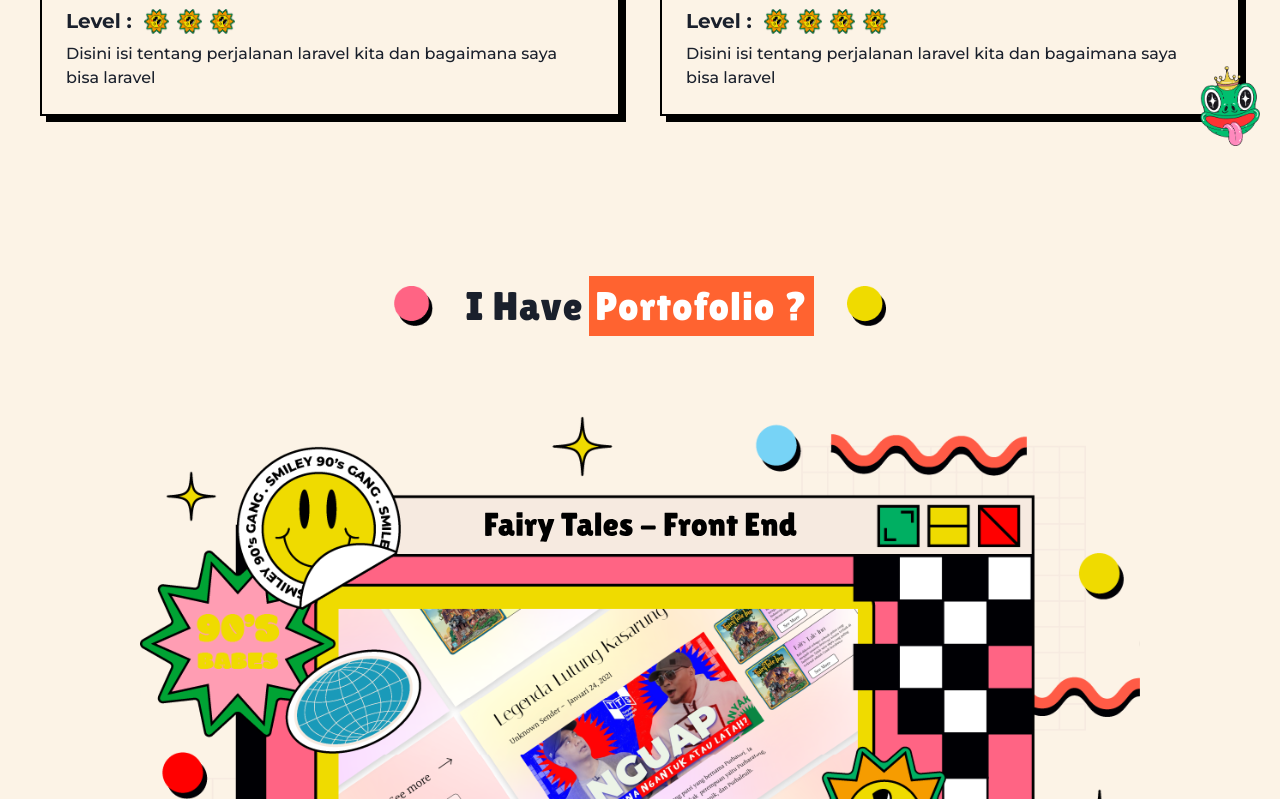
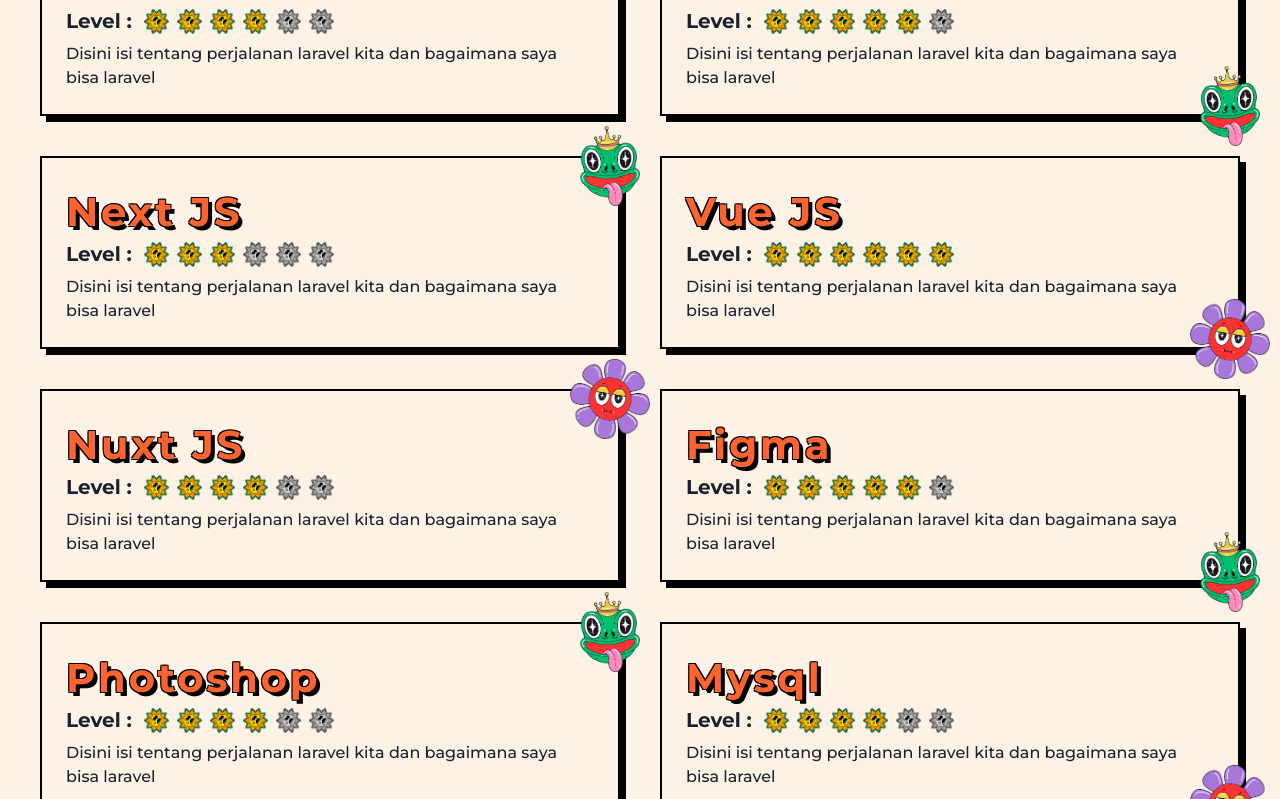
Before and after one commit to rogersovich/cv-react-js, a React (Create React App) app: page / in a window 1280 px wide. Shown: the part 1181-1980 px from the top of the page. Built offline with nearby package versions, Linux system fonts and the light colour scheme.

Commit message:
edit skilll data

```diff
--- a/src/backend/skill.js
+++ b/src/backend/skill.js
@@ -1,13 +1,54 @@
+import Bunga from "assets/images/bunga.png"
+import Kodok from "assets/images/kodok.png"
+
 const SkillAPI = [
   {
     name: "Laravel",
-    level: 3,
-    desc: 'Disini isi tentang perjalanan laravel kita dan bagaimana saya bisa laravel'
+    level: 4,
+    desc: 'Disini isi tentang perjalanan laravel kita dan bagaimana saya bisa laravel',
+    image: Bunga
   },
   {
     name: "React JS",
+    level: 5,
+    desc: 'Disini isi tentang perjalanan laravel kita dan bagaimana saya bisa laravel',
+    image: Kodok
+  },
+  {
+    name: "Next JS",
+    level: 3,
+    desc: 'Disini isi tentang perjalanan laravel kita dan bagaimana saya bisa laravel',
+    image: Kodok
+  },
+  {
+    name: "Vue JS",
+    level: 6,
+    desc: 'Disini isi tentang perjalanan laravel kita dan bagaimana saya bisa laravel',
+    image: Bunga
+  },
+  {
+    name: "Nuxt JS",
     level: 4,
-    desc: 'Disini isi tentang perjalanan laravel kita dan bagaimana saya bisa laravel'
+    desc: 'Disini isi tentang perjalanan laravel kita dan bagaimana saya bisa laravel',
+    image: Bunga
+  },
+  {
+    name: "Figma",
+    level: 5,
+    desc: 'Disini isi tentang perjalanan laravel kita dan bagaimana saya bisa laravel',
+    image: Kodok
+  },
+  {
+    name: "Photoshop",
+    level: 4,
+    desc: 'Disini isi tentang perjalanan laravel kita dan bagaimana saya bisa laravel',
+    image: Kodok
+  },
+  {
+    name: "Mysql",
+    level: 4,
+    desc: 'Disini isi tentang perjalanan laravel kita dan bagaimana saya bisa laravel',
+    image: Bunga
   },
 ]
 
--- a/src/components/SkillSection.jsx
+++ b/src/components/SkillSection.jsx
@@ -2,8 +2,6 @@
 import CirclePink from "assets/images/circle-pink.png"
 import CircleYellow from "assets/images/circle-yellow.png"
 import Bintang from "assets/images/bintang.png"
-import Bunga from "assets/images/bunga.png"
-import Kodok from "assets/images/kodok.png"
 import SkillAPI from "backend/skill"
 import { useOutletContext } from "react-router-dom"
 
@@ -56,13 +54,16 @@
                     <div className="fc tw-gap-3 tw-mb-2">
                       <div className="subtitle-skill">Level :</div>
                       <div className="fcc tw-gap-2">
-                        {[...Array(item.level)].map((x, i) => (
+                        {[...Array(6)].map((x, i) => (
                           <Image
                             key={i}
                             src={Bintang}
                             objectFit={"contain"}
                             boxSize="25px"
                             alt="Bintang"
+                            filter={
+                              i + 1 > item.level ? "grayscale(100%)" : null
+                            }
                           />
                         ))}
                       </div>
@@ -72,10 +73,10 @@
 
                   <div className="img-skill-br">
                     <Image
-                      src={Kodok}
+                      src={item.image}
                       objectFit={"contain"}
                       boxSize="80px"
-                      alt="Kodok"
+                      alt={`image-${key}`}
                     />
                   </div>
                 </Box>
@@ -95,13 +96,16 @@
                     <div className="fc tw-gap-3 tw-mb-2">
                       <div className="subtitle-skill">Level :</div>
                       <div className="fcc tw-gap-2">
-                        {[...Array(item.level)].map((x, i) => (
+                        {[...Array(6)].map((x, i) => (
                           <Image
                             key={i}
                             src={Bintang}
                             objectFit={"contain"}
                             boxSize="25px"
                             alt="Bintang"
+                            filter={
+                              i + 1 > item.level ? "grayscale(100%)" : null
+                            }
                           />
                         ))}
                       </div>
@@ -111,10 +115,10 @@
 
                   <div className="img-skill-tr">
                     <Image
-                      src={Bunga}
+                      src={item.image}
                       objectFit={"contain"}
                       boxSize="80px"
-                      alt="Bunga"
+                      alt={`image-${key}`}
                     />
                   </div>
                 </Box>
```
